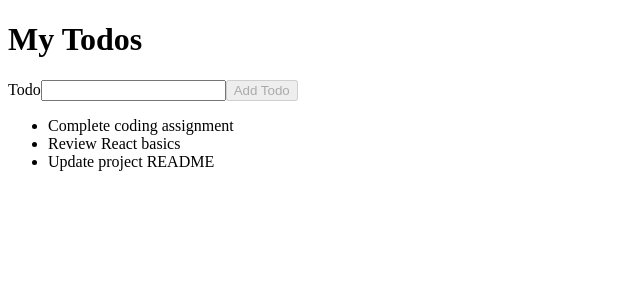
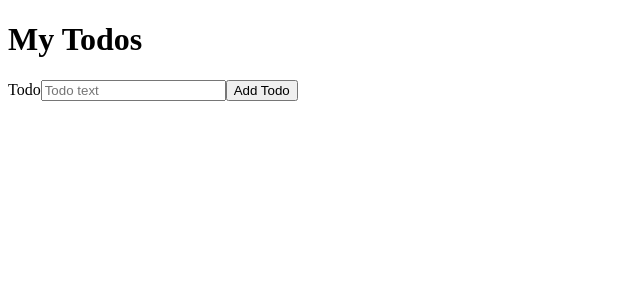
Before and after one commit to dashi-ki/ctd-todo-list, a React (Vite) app: page / in a window 1280 px wide. Shown: the top 300 px of the page, without its empty margins (0-640 px from the left). Built offline with nearby package versions, Linux system fonts and the light colour scheme.

Commit message:
Add todo creation and form handling

```diff
--- a/src/App.jsx
+++ b/src/App.jsx
@@ -3,22 +3,22 @@ import TodoList from './TodoList.jsx';
 import TodoForm from './TodoForm.jsx';
 import { useState } from "react"
 
-const todos = [
-    {id: 1, title: "Complete coding assignment"},
-    {id: 2, title: "Review React basics"},
-    {id: 3, title: "Update project README"}
-  ]
+function App() {
+ const [todoList, setTodoList] = useState([]);
 
-function App() {
- const [todoList, setTodoList] = useState(todos);
+  function addTodo(todoTitle) {
+    const newTodo = {
+      id: Date.now(),
+      title: todoTitle
+    }
+    setTodoList(previous => [newTodo, ...previous])
+  }
 
   return (
     <div>
       <h1>My Todos</h1>
-      <TodoForm />
+      <TodoForm onAddTodo={addTodo} />
       <TodoList todoList={todoList} />
-
-
     </div>
   )
 }
--- a/src/TodoForm.jsx
+++ b/src/TodoForm.jsx
@@ -1,11 +1,33 @@
-function TodoForm() {
+import { useRef } from 'react';
+
+function TodoForm( { onAddTodo }) {
+
+    const inputRef  = useRef();
+
+    const handleAddTodo = (event) => {
+        event.preventDefault();
+
+    const todoTitle = event.target.todoTitle.value.trim();
+    if (todoTitle) {
+        onAddTodo(todoTitle);
+        event.target.reset();
+        inputRef.current.focus();
+    }
+    }
 
     return (
-       <form>
+        <form onSubmit={handleAddTodo}>
             <label htmlFor="todoTitle">Todo</label>
-            <input type="text" id="todoTitle"></input>
-            <button type="submit" disabled>Add Todo</button>
-       </form>
+            <input
+                ref={inputRef}
+                type="text"
+                id="todoTitle"
+                name="todoTitle"
+                placeholder={'Todo text'}
+                required
+            />
+            <button type="submit">Add Todo</button>
+        </form>
     )
 }
 
```
